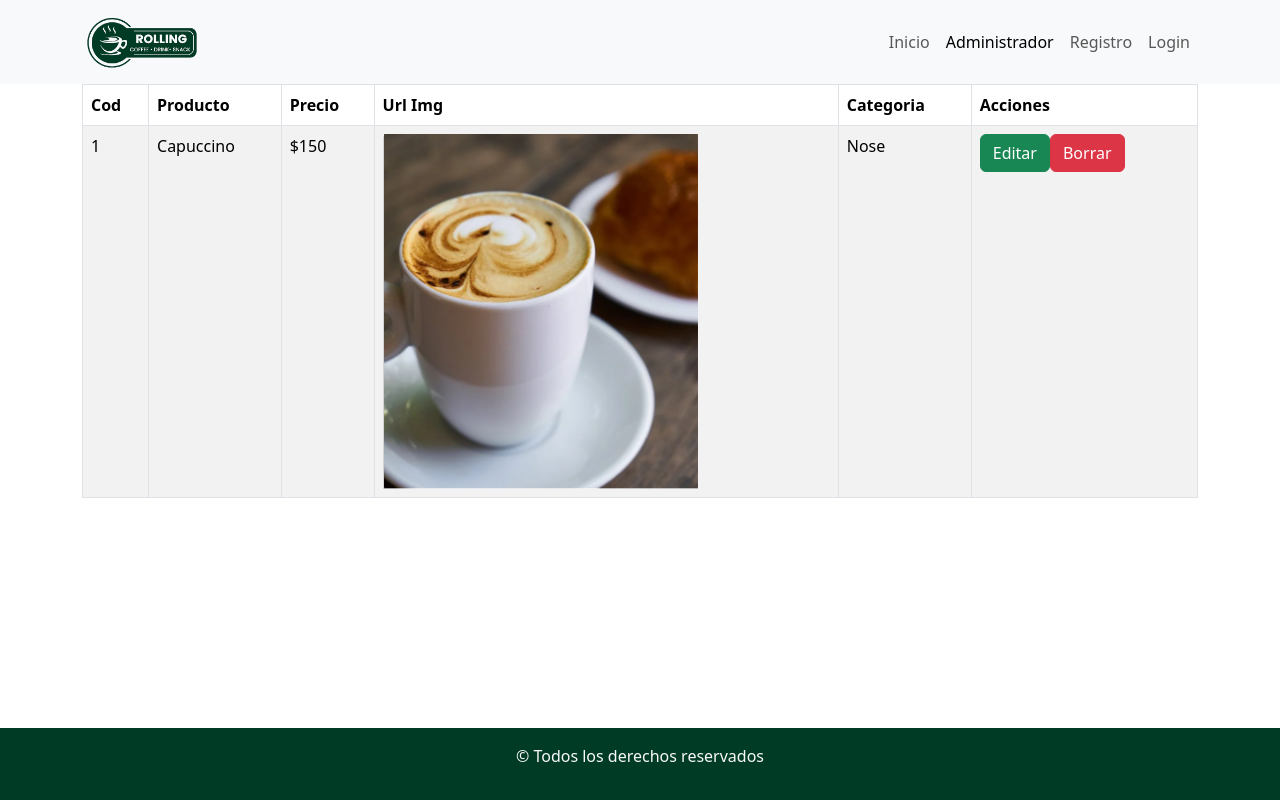
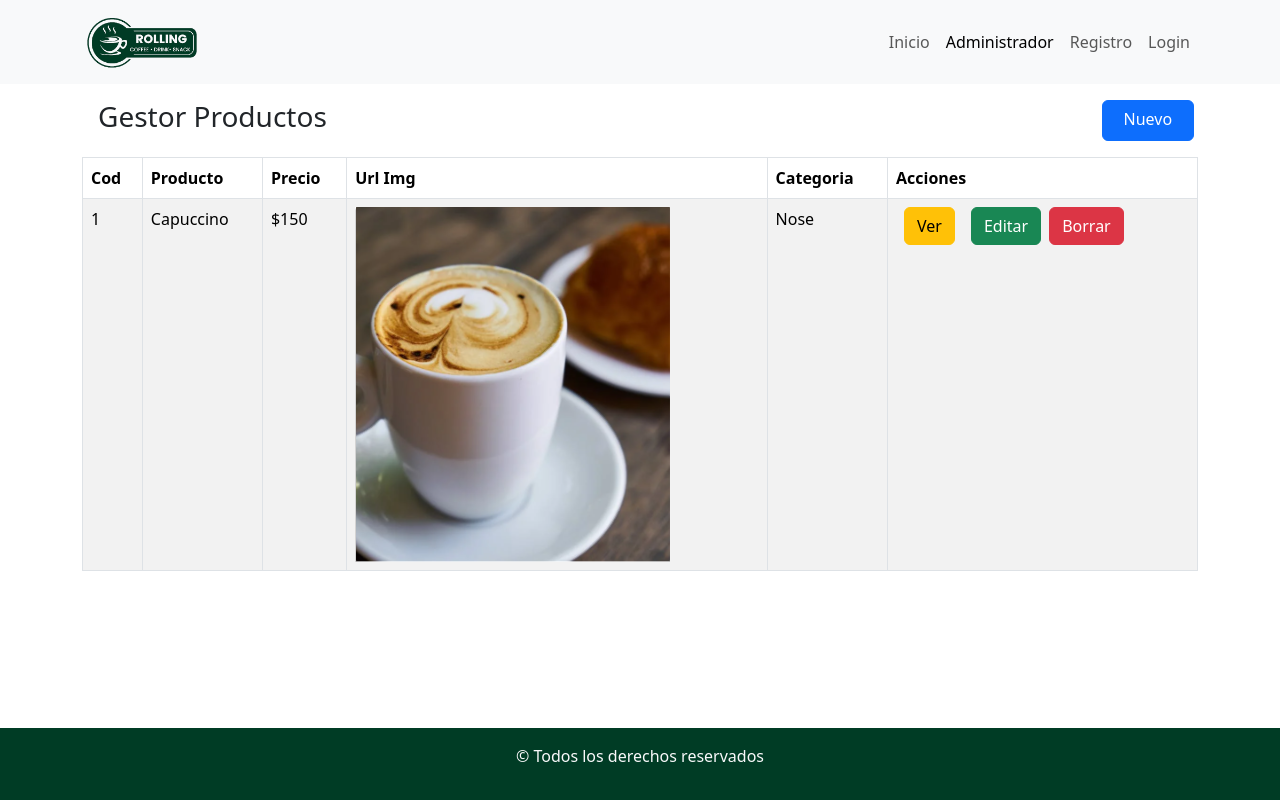
Before and after one commit to RUIZROCK/RollingCoffee, a React (Vite) app: page /Administracion in a window 1280 px wide. Built offline with nearby package versions, Linux system fonts and the light colour scheme.

Commit message:
Se agregaron los botones para agregar nuevo y para ver detalles del producto

```diff
--- a/src/components/pages/Administracion.jsx
+++ b/src/components/pages/Administracion.jsx
@@ -3,6 +3,10 @@ import capu from "../../assets/capuchino.png";
 const Administracion = () => {
   return (
     <Container className="mainContainer">
+      <div className="row justify-content-between p-3">
+        <h3 className="col-12 col-md-4">Gestor Productos</h3>
+        <a className="btn btn-primary col-12 col-md-1" href="">Nuevo</a>
+      </div>
       <div className="table-responsive">
         <table className="table table-striped table-bordered">
           <thead>
@@ -27,7 +31,8 @@ const Administracion = () => {
               </td>
               <td>Nose</td>
               <td>
-                <button className="btn btn-success">Editar</button>
+              <button className="btn btn-warning mx-2">Ver</button>
+                <button className="btn btn-success mx-2">Editar</button>
                 <button className="btn btn-danger">Borrar</button>
               </td>
             </tr>
```
